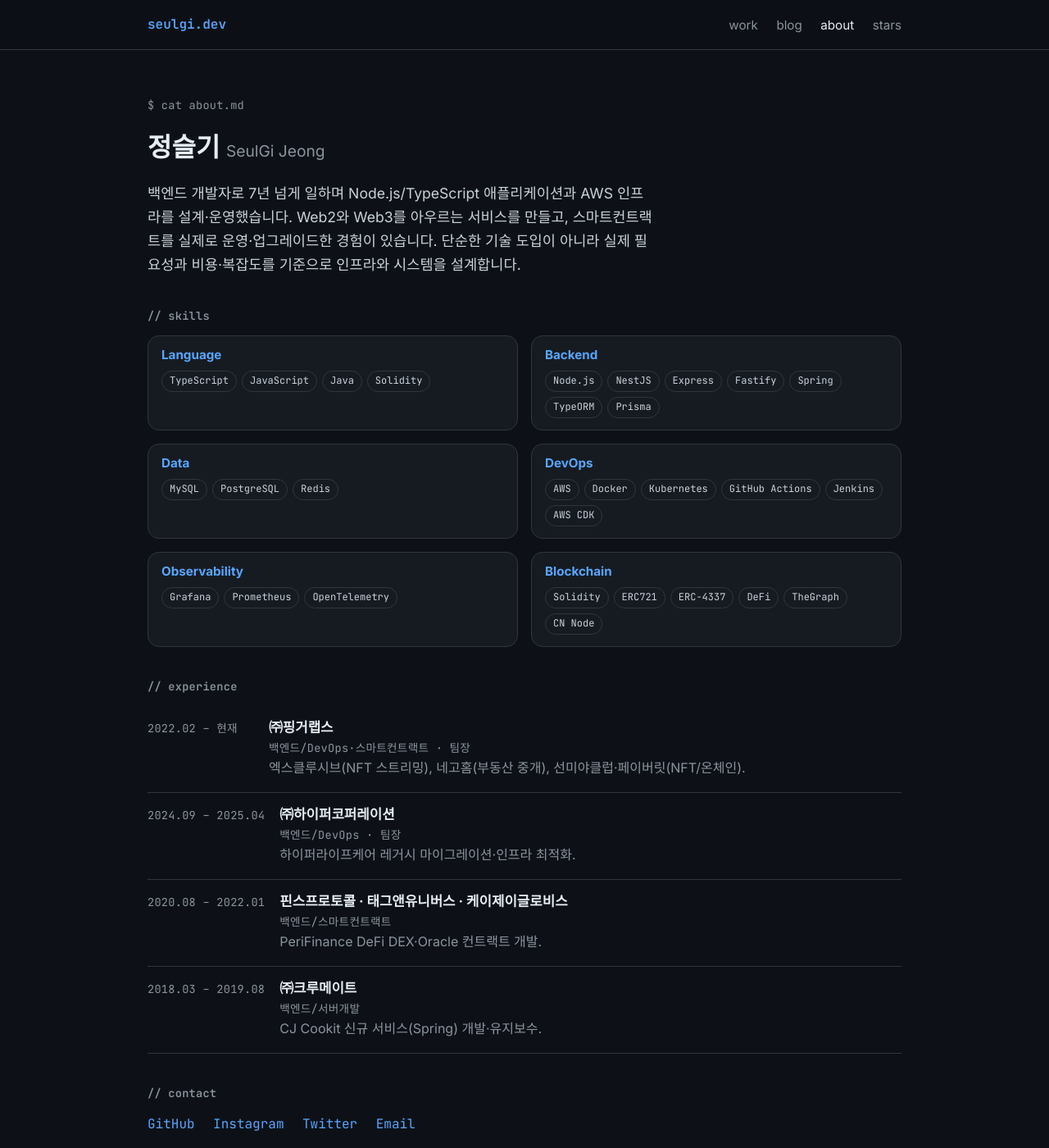
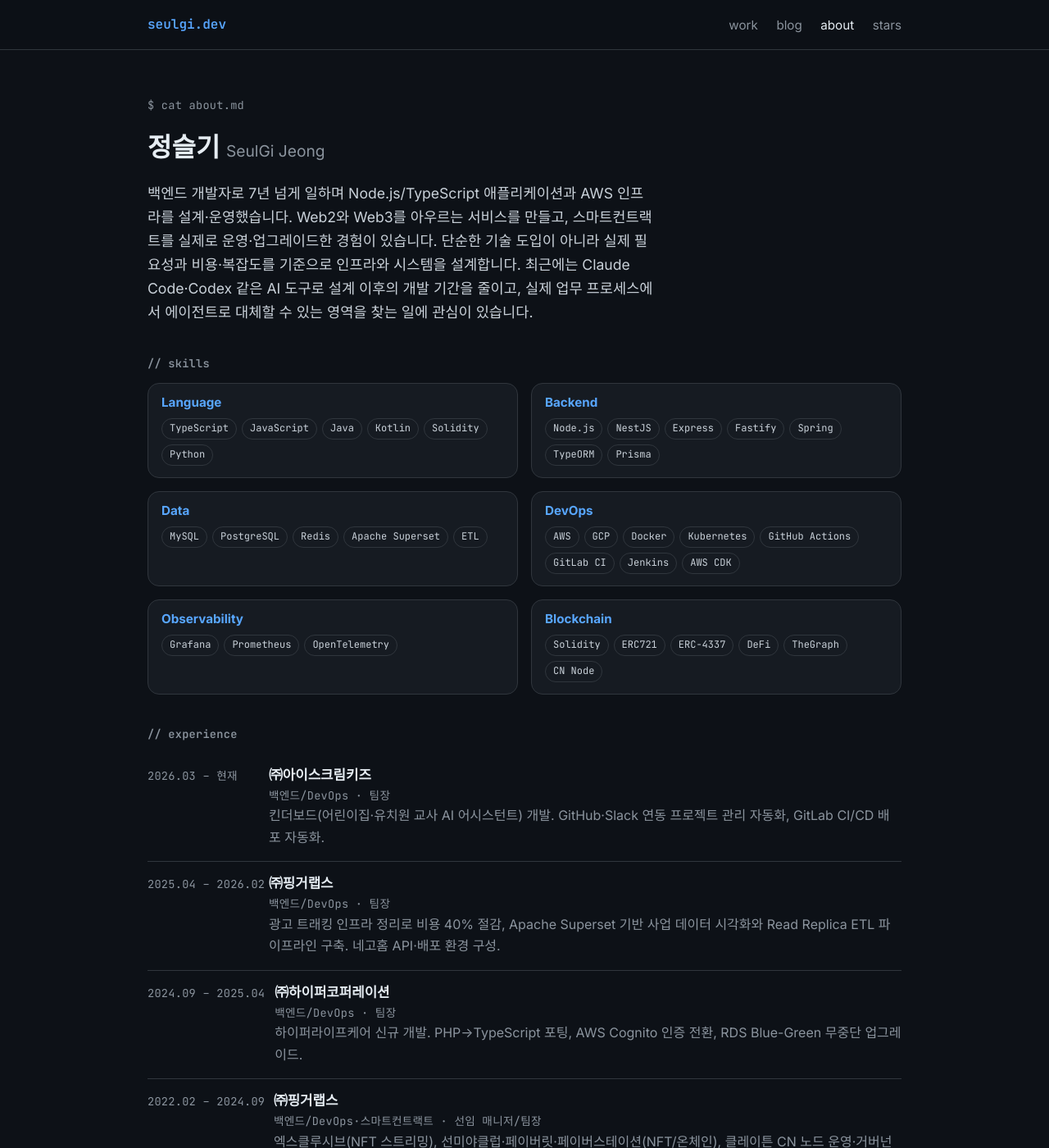
Before and after one commit to Enitsed/Enitsed.github.io, a Jekyll site: the page built from about/index.html, in a window 1280 px wide and 1400 px high. Shown: the whole window at 82% size. Built offline with Jekyll 4.4.1, drawn with Linux system fonts in a browser that asks for light colours; some of the changed text lies outside the part shown.

Commit message:
content: 이력서 기준 경력·프로젝트 최신화 (아이스크림키즈 합류, 핑거랩스 2기 분리)

```diff
--- a/_data/projects.yml
+++ b/_data/projects.yml
@@ -1,17 +1,41 @@
+- title: 킨더보드 (Kinderboard)
+  role: 백엔드/DevOps · 팀장 · ㈜아이스크림키즈
+  description: 어린이집·유치원 교사를 위한 AI 어시스턴트 앱. 백엔드와 배포 환경을 맡고, 프로젝트 관리와 배포를 자동화했습니다.
+  tech: [TypeScript, "GitLab CI/CD", Docker, Slack API, "GitHub API"]
+  highlights:
+    - GitHub 프로젝트·Slack 연동으로 프로젝트 관리 툴 자동화
+    - GitLab CI/CD 기반 서비스 배포 자동화
+  gradient: green-blue
+  featured: true
+  year: 2026
+
+- title: 사업 데이터 시각화 · 인프라 정리
+  role: 백엔드/DevOps · 팀장 · ㈜핑거랩스
+  description: 운영 중인 서비스의 결제·가입자 데이터를 대시보드로 옮기고, 오래된 광고 트래킹 인프라를 정리해 비용을 줄였습니다.
+  tech: [TypeScript, "Apache Superset", MySQL, AWS, ETL]
+  highlights:
+    - 광고 트래킹 인프라 분석·정리로 기존 대비 40% 이상 비용 절감
+    - Read Replica → 별도 DB ETL 파이프라인으로 운영 DB 부하 없이 지표 적재
+    - Active Users·매출·사용자 분포(성별·연령) 시각화
+  gradient: blue-purple
+  featured: true
+  year: 2025
+
 - title: 엑스클루시브 (Xclusive)
   role: 백엔드/서버개발 · 팀장 · ㈜핑거랩스
   description: NFT(ERC721)로 접근 권한을 인증하는 디지털 콘텐츠 스트리밍 플랫폼. MSA API·데이터 모델 설계, 자동 트랜스코딩, 유료 콘텐츠 접근 제어.
-  tech: [TypeScript, Express, "AWS (EKS/ECS)", Docker, GitHub Actions, MySQL, Redis, Grafana, Prometheus]
+  tech: [TypeScript, Express, "AWS (EKS/ECS)", Docker, "GitHub Actions", MySQL, Redis, Grafana, Prometheus, OpenTelemetry, "AWS CDK"]
   highlights:
     - S3+Lambda+MediaConvert 자동 트랜스코딩, CloudFront Signed Cookie 유료 접근 제어
-    - EKS→ECS 무중단 전환으로 인프라 비용 절감
+    - EKS→ECS 무중단 전환으로 인프라 복잡도 해소 및 비용 절감
+    - Payletter·인앱 결제 연동과 환불 처리, 포인트 시스템 구축
   link: https://xclusive.market/ko
-  gradient: blue-purple
+  gradient: purple-pink
   featured: true
-  year: 2022
+  year: 2023
 
 - title: 네고홈 (NegoHome)
-  role: 백엔드/서버개발 · 팀장 · ㈜핑거랩스
+  role: 백엔드/DevOps · ㈜핑거랩스
   description: 사용자와 중개사를 잇는 부동산 중개 플랫폼. 인앱 결제 멤버십 구독, 핵심 도메인 모델·API 설계 및 CI/CD 구축.
   tech: [TypeScript, Next.js, Prisma, MySQL, Jenkins, "AWS EC2"]
   highlights:
@@ -20,42 +44,59 @@
   link: https://app.negohome.net/
   gradient: green-blue
   featured: true
-  year: 2023
+  year: 2025
 
 - title: 선미야클럽 (Sunmiya Club)
-  role: 스마트컨트랙트 개발 · ㈜핑거랩스
+  role: 스마트컨트랙트 개발 · 선임 매니저 · ㈜핑거랩스
   description: ERC721 NFT 기반 멤버십 프로젝트. 스마트컨트랙트 개발·판매 운영, 온체인 이벤트 인덱싱, 오프라인 행사용 NFT 인증.
-  tech: [Solidity, ERC721, TheGraph, TypeScript, Node.js]
+  tech: [Solidity, ERC721, TheGraph, TypeScript, "Node.js"]
   highlights:
-    - TheGraph로 스마트컨트랙트 이벤트 감지 시스템 구축
+    - OpenSea·Binance NFT 마켓플레이스 등록·판매, Launchpad 등록 다수
+    - TheGraph로 배치 조회를 실시간 이벤트 감지로 전환
     - 오프라인 이벤트 참여용 NFT 인증 시스템 구현
-  gradient: purple-pink
+  gradient: pink-orange
   featured: true
-  year: 2023
+  year: 2022
 
 - title: 페이버릿 / 페이버스테이션
-  role: 백엔드 · 스마트컨트랙트 · ㈜핑거랩스
+  role: 백엔드 · 스마트컨트랙트 · 선임 매니저 · ㈜핑거랩스
   description: 토크노믹스 채굴/Vault 컨트랙트와 간편로그인 기반 온체인 지갑 연동. 구글·애플 계정으로 지갑을 연결하고 서명을 수행.
   tech: [Solidity, "ERC-4337", TypeScript, Grafana, Prometheus]
   highlights:
-    - 구글/애플 계정 + 온체인 지갑 연동(계정 추상화)
-    - Grafana/Prometheus 온체인 데이터 모니터링
-  gradient: pink-orange
+    - 구글/애플 계정 + 온체인 지갑 연동(계정 추상화), 사내 서비스 인증 시스템으로 사용
+    - 채굴 로직·유통량 통제 Vault 컨트랙트 설계 및 배포
+    - Grafana/Prometheus 온체인 데이터 모니터링과 유통량·채굴량 시각화
+  gradient: purple-pink
   featured: true
-  year: 2023
+  year: 2022
+
+- title: 클레이튼 CN 노드 운영
+  role: DevOps · 스마트컨트랙트 · 팀장 · ㈜핑거랩스
+  description: 클레이튼 합의 노드(CN) 구축·운영과 거버넌스 참여. 무중단 배포와 스토리지 비용 절감 작업을 담당했습니다.
+  tech: [Linux, "CN Node", Blockchain, Grafana]
+  highlights:
+    - 블록체인 노드 리눅스 서버 무중단 배포
+    - State Migration으로 디스크 볼륨 비용 절감
+    - 거버넌스 참여 및 이상 대응 조치 훈련
+  gradient: blue-purple
+  featured: false
+  year: 2022
+
+- title: 하이퍼라이프케어
+  role: 백엔드/DevOps · 팀장 · ㈜하이퍼코퍼레이션
+  description: 레거시 마이그레이션과 인프라 최적화. PHP→TypeScript 포팅, AWS Cognito 인증 전환, RDS Blue-Green 무중단 업그레이드.
+  tech: [TypeScript, "AWS Cognito", "AWS RDS", Docker]
+  highlights:
+    - 기존 회원 DB에서 신규 시스템으로 이전 및 인증 시스템 전환
+    - 보안 지원이 끝난 EC2 AMI 교체와 노후 인프라 정리
+  gradient: green-blue
+  featured: false
+  year: 2024
 
 - title: PeriFinance
   role: 스마트컨트랙트 개발
   description: DeFi DEX Swap dApp. Solidity 기반 DeFi 서비스 스마트컨트랙트와 Oracle 컨트랙트 개발·배포·운영.
   tech: [Solidity, DeFi, Oracle, TypeScript]
-  gradient: blue-purple
+  gradient: pink-orange
   featured: false
-  year: 2021
-
-- title: 하이퍼라이프케어
-  role: 백엔드/DevOps · 팀장 · ㈜하이퍼코퍼레이션
-  description: 레거시 마이그레이션과 인프라 최적화. PHP→TypeScript 포팅, AWS Cognito 인증 전환, RDS Blue-Green 무중단 업그레이드.
-  tech: [TypeScript, "AWS Cognito", "AWS RDS", Docker]
-  gradient: green-blue
-  featured: false
-  year: 2024
+  year: 2020
--- a/_data/skills.yml
+++ b/_data/skills.yml
@@ -1,11 +1,11 @@
 - group: Language
-  items: [TypeScript, JavaScript, Java, Solidity]
+  items: [TypeScript, JavaScript, Java, Kotlin, Solidity, Python]
 - group: Backend
   items: ["Node.js", NestJS, Express, Fastify, Spring, TypeORM, Prisma]
 - group: Data
-  items: [MySQL, PostgreSQL, Redis]
+  items: [MySQL, PostgreSQL, Redis, "Apache Superset", ETL]
 - group: DevOps
-  items: [AWS, Docker, Kubernetes, "GitHub Actions", Jenkins, "AWS CDK"]
+  items: [AWS, GCP, Docker, Kubernetes, "GitHub Actions", "GitLab CI", Jenkins, "AWS CDK"]
 - group: Observability
   items: [Grafana, Prometheus, OpenTelemetry]
 - group: Blockchain
--- a/_data/timeline.yml
+++ b/_data/timeline.yml
@@ -1,16 +1,24 @@
-- period: 2022.02 – 현재
+- period: 2026.03 – 현재
+  org: ㈜아이스크림키즈
+  role: 백엔드/DevOps · 팀장
+  detail: 킨더보드(어린이집·유치원 교사 AI 어시스턴트) 개발. GitHub·Slack 연동 프로젝트 관리 자동화, GitLab CI/CD 배포 자동화.
+- period: 2025.04 – 2026.02
   org: ㈜핑거랩스
-  role: 백엔드/DevOps·스마트컨트랙트 · 팀장
-  detail: 엑스클루시브(NFT 스트리밍), 네고홈(부동산 중개), 선미야클럽·페이버릿(NFT/온체인).
+  role: 백엔드/DevOps · 팀장
+  detail: 광고 트래킹 인프라 정리로 비용 40% 절감, Apache Superset 기반 사업 데이터 시각화와 Read Replica ETL 파이프라인 구축. 네고홈 API·배포 환경 구성.
 - period: 2024.09 – 2025.04
   org: ㈜하이퍼코퍼레이션
   role: 백엔드/DevOps · 팀장
-  detail: 하이퍼라이프케어 레거시 마이그레이션·인프라 최적화.
+  detail: 하이퍼라이프케어 신규 개발. PHP→TypeScript 포팅, AWS Cognito 인증 전환, RDS Blue-Green 무중단 업그레이드.
+- period: 2022.02 – 2024.09
+  org: ㈜핑거랩스
+  role: 백엔드/DevOps·스마트컨트랙트 · 선임 매니저/팀장
+  detail: 엑스클루시브(NFT 스트리밍), 선미야클럽·페이버릿·페이버스테이션(NFT/온체인), 클레이튼 CN 노드 운영·거버넌스 참여.
 - period: 2020.08 – 2022.01
-  org: 핀스프로토콜 · 태그앤유니버스 · 케이제이글로비스
+  org: 케이제이글로비스 · 태그앤유니버스 · 핀스프로토콜
   role: 백엔드/스마트컨트랙트
-  detail: PeriFinance DeFi DEX·Oracle 컨트랙트 개발.
+  detail: PeriFinance DeFi DEX·Oracle 컨트랙트 개발·운영.
 - period: 2018.03 – 2019.08
   org: ㈜크루메이트
   role: 백엔드/서버개발
-  detail: CJ Cookit 신규 서비스(Spring) 개발·유지보수.
+  detail: CJ Cookit 신규 서비스(Spring) 마이페이지 개발·유지보수.
--- a/about/index.html
+++ b/about/index.html
@@ -10,6 +10,8 @@ description: 정슬기(SeulGi Jeong) — 백엔드/DevOps/스마트컨트랙트
     백엔드 개발자로 7년 넘게 일하며 Node.js/TypeScript 애플리케이션과 AWS 인프라를 설계·운영했습니다.
     Web2와 Web3를 아우르는 서비스를 만들고, 스마트컨트랙트를 실제로 운영·업그레이드한 경험이 있습니다.
     단순한 기술 도입이 아니라 실제 필요성과 비용·복잡도를 기준으로 인프라와 시스템을 설계합니다.
+    최근에는 Claude Code·Codex 같은 AI 도구로 설계 이후의 개발 기간을 줄이고,
+    실제 업무 프로세스에서 에이전트로 대체할 수 있는 영역을 찾는 일에 관심이 있습니다.
   </p>
 
   <h2 class="mono-label">// skills</h2>
--- a/stars/index.html
+++ b/stars/index.html
@@ -1,7 +1,7 @@
 ---
 layout: default
 title: Stars
-description: GitHub 별표 저장소 2,052개를 4단계로 분류한 색인. 주제별로 좁혀 보고 검색할 수 있습니다.
+description: GitHub 별표 저장소 2,085개를 4단계로 분류한 색인. 주제별로 좁혀 보고 검색할 수 있습니다.
 ---
 <div class="section stars">
   <p class="mono-label">$ ls ~/.stars</p>
```
